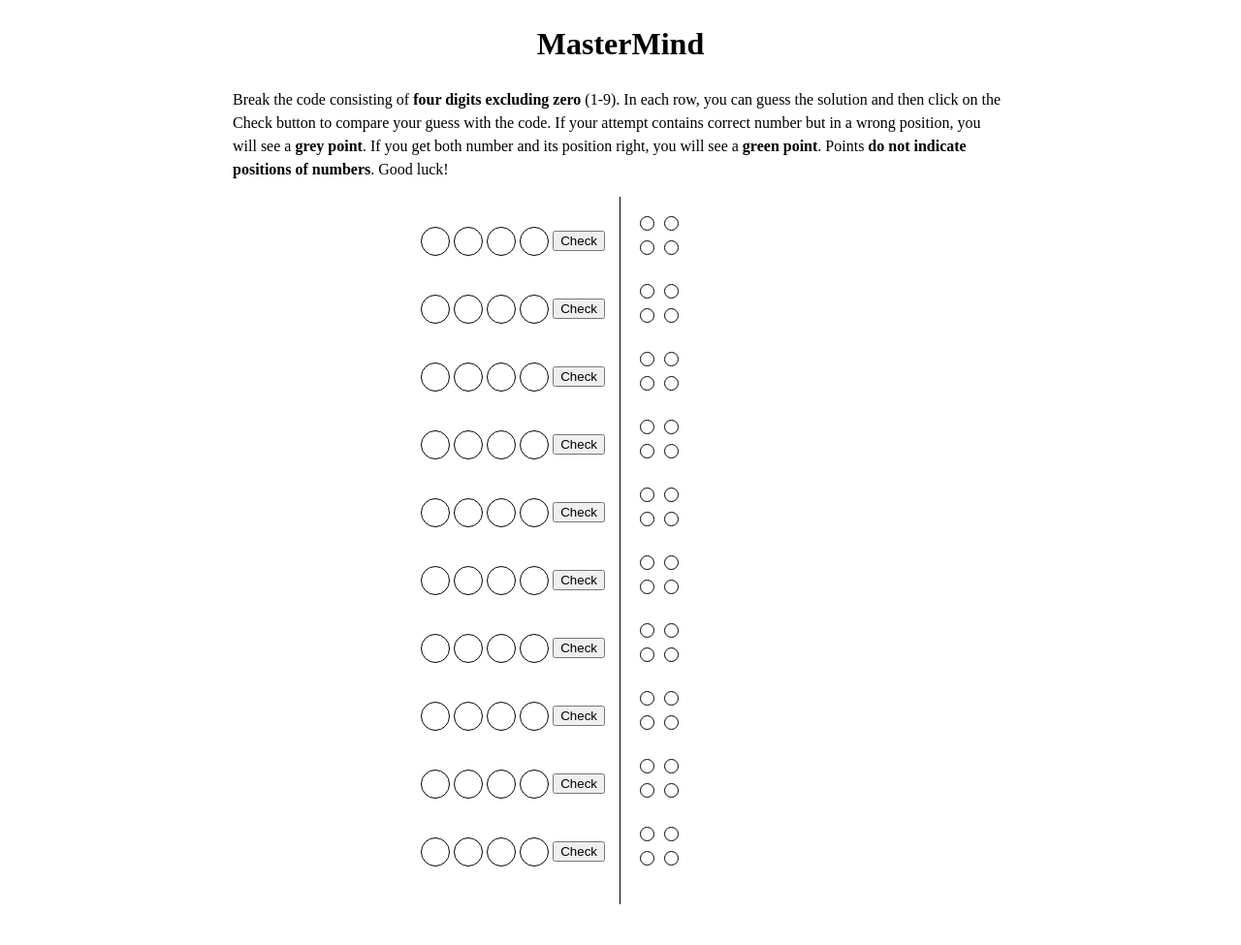
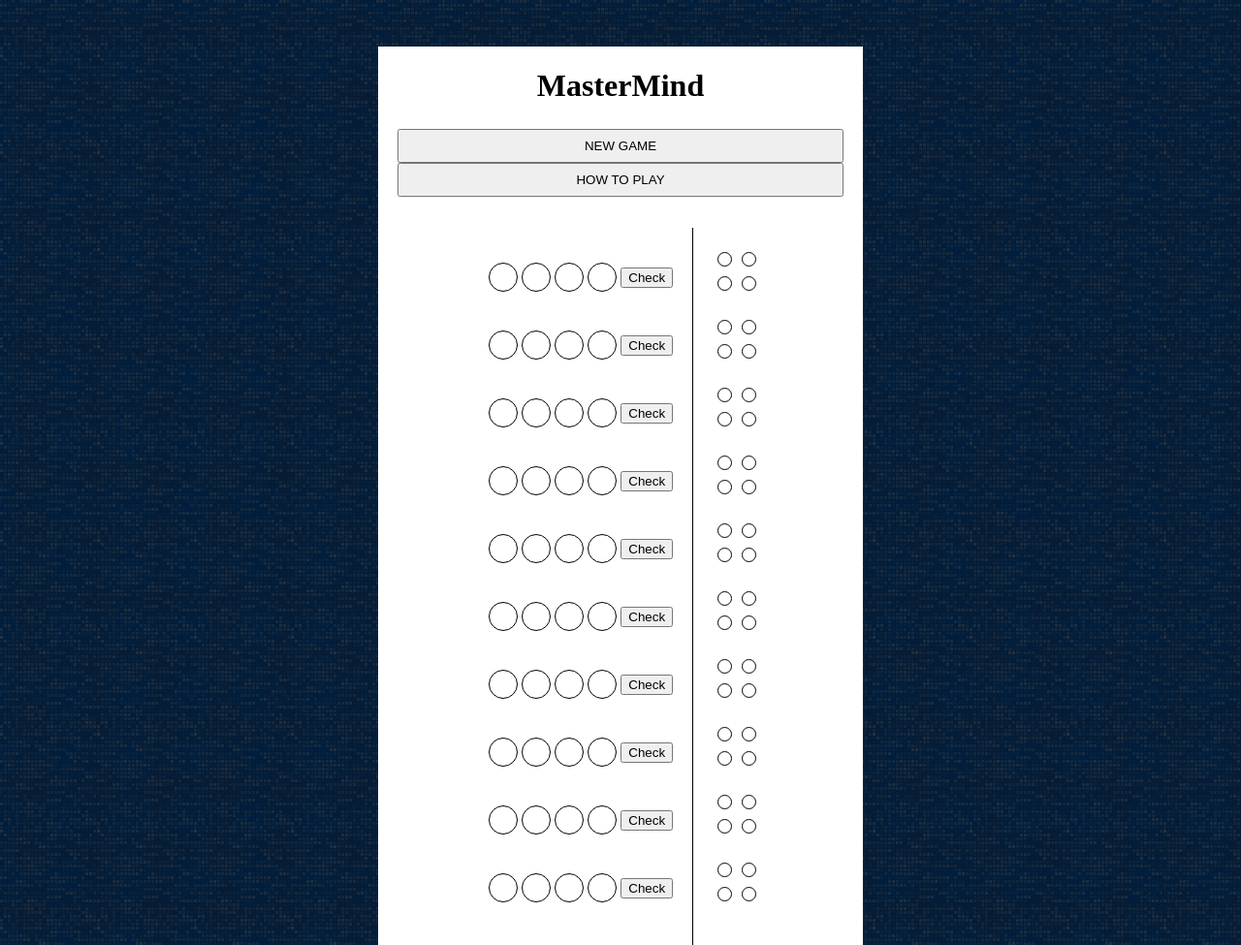
Before and after one commit to martin-stehlik/mastermind, a website: page index.html in a window 1280 px wide. Shown: the top 975 px of the page at 97% size. Before the commit the page ends 933 px from the top, so only its background shows below. Drawn offline with Linux system fonts and the light colour scheme.

Commit message:
ui improvements

```diff
--- a/index.html
+++ b/index.html
@@ -8,18 +8,26 @@
 </head>
 
 <body>
+  <div class="container">
     <header>
       <h1>MasterMind</h1>
+    </header>
+    <nav>
+      <button>New game</button>
+      <button onclick="toggleInst(this)">How to play</button>
+      <div id="js-instructions" class="instructions-closed">
         <p>Break the code consisting of <strong>four digits excluding zero</strong> (1-9). In each row, you can guess the solution and then click on the Check button to compare your guess with the code. If your attempt contains correct number but in a wrong position, you will see a <strong>grey point</strong>. If you get both number and its position right, you will see a <strong>green point</strong>. Points <strong>do not indicate positions of numbers</strong>. Good luck!</p>
-  </header>
+      </div>
+    </nav>
+    <main>
       <section class="control" id="js-control">
-    <form class="row">
+        <div class="row">
           <input type="text" name="number" maxlength="1" class="circle"/>
           <input type="text" name="number" maxlength="1" class="circle"/>
           <input type="text" name="number" maxlength="1" class="circle"/>
           <input type="text" name="number" maxlength="1" class="circle"/>
           <button onclick="submitSolution(this)">Check</button>
-    </form>
+        </div>
         <div class="row">
           <input type="text" name="number" maxlength="1" class="circle"/>
           <input type="text" name="number" maxlength="1" class="circle"/>
@@ -167,6 +175,8 @@
           </div>
         </div>
       </section>
+    </main>
 
+  </div>
   <script src="mastermind.js"></script>
 </body>
--- a/mastermind.css
+++ b/mastermind.css
@@ -2,21 +2,49 @@
   box-sizing: border-box;
 }
 
+
 body {
+  margin: 0;
+  padding: 0;
   line-height: 1.5;
+  background-color: #001f3f;
+  background-image: url("img/3px-tile.png"); // https://www.transparenttextures.com/patterns/3px-tile.png
+}
+
+.container {
+  max-width: 500px;
+  margin: 3rem auto;
+  padding-right: 20px;
+  padding-left: 20px;
+  background-color: #fff;
+}
+
+nav {
+  margin-bottom: 2rem;
+}
+
+/* clearfix*/
+main:after {
+  content: " ";
+  display: block;
+  clear: both;
+}
+
+.instructions-closed {
+  display: none;
+}
+
+.instructions-display {
+  display: block;
 }
 
 h1 {
   text-align: center;
+  padding-top: 1rem;
 }
 
 section {
-  padding: 15px;
-}
-
-header {
-  max-width: 800px;
-  margin: 0 auto;
+  padding: 20px;
 }
 
 
@@ -33,14 +61,14 @@
 }
 
 .control {
-  width: 50%;
+  width: 66.33%;
   float: left;
   text-align: right;
   border-right: 1px solid black;
 }
 
 .results {
-  width: 50%;
+  width: 33.33%;
   float: left;
 }
 
@@ -64,6 +92,15 @@
   height: 70px;
 }
 
+nav button {
+  display: block;
+  margin: 0 auto;
+  text-transform: uppercase;
+  width: 100%;
+  padding-top: 0.5rem;
+  padding-bottom: 0.5rem;
+}
+
 button {
   dispay: inline-block;
 }
--- a/mastermind.js
+++ b/mastermind.js
@@ -78,9 +78,23 @@
     smallCircles[i].style.backgroundColor = "#AAA";
   }
   if (signs.accurate === 4){
-    alert("Congrats!");
+    setTimeout(function(){
+      alert("Congrats! The code is " + solution.join("") + ".");
+    }, 500);
   }
 }
+
+/* show/hide game instructions*/
+function toggleInst(button){
+  const instructions = document.querySelector("#js-instructions");
+  instructions.classList.toggle("instructions-display");
+  if (button.textContent === "How to play"){
+    button.textContent = "Close instructions";
+  } else {
+    button.textContent = "How to play";
+  }
+}
+
 
 // return random integer between 1 and 9
 function randomIntToNine() {
```
Also changed, not shown: img/3px-tile.png (added). Lines whose indentation alone changed are shown as unchanged.
